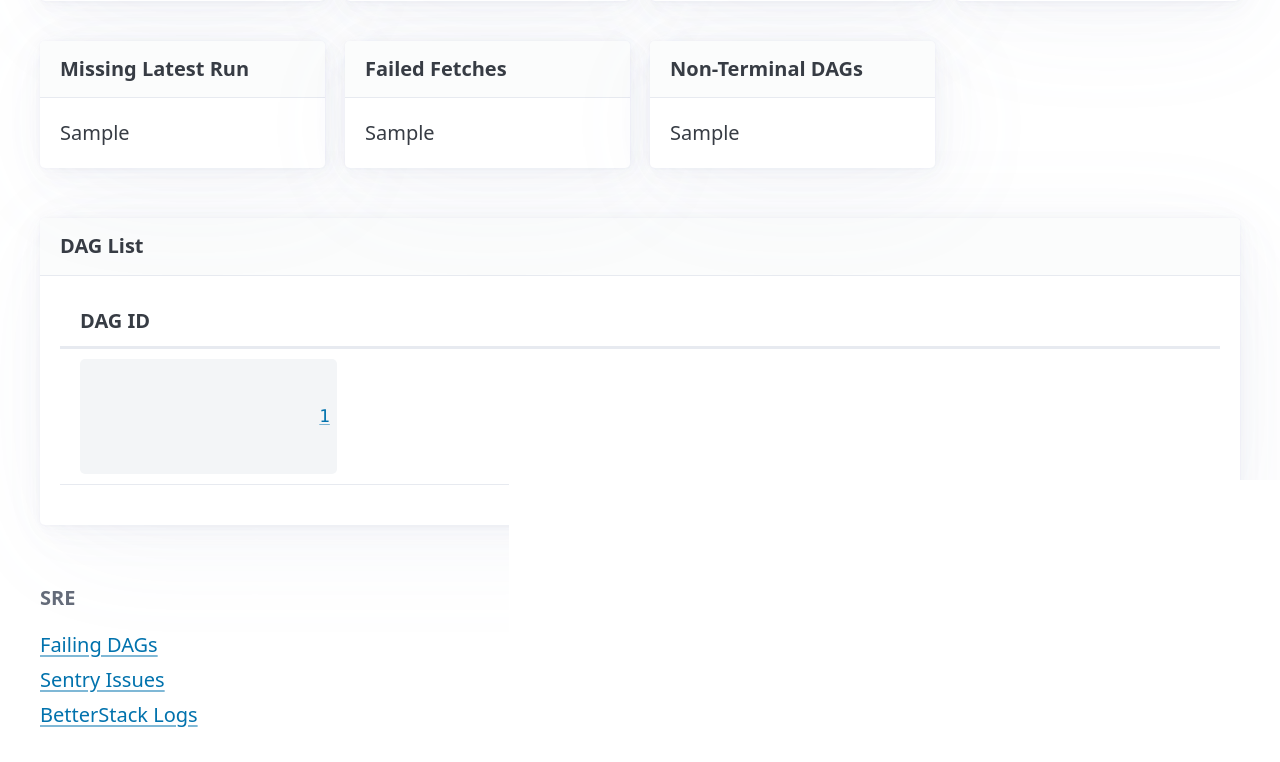
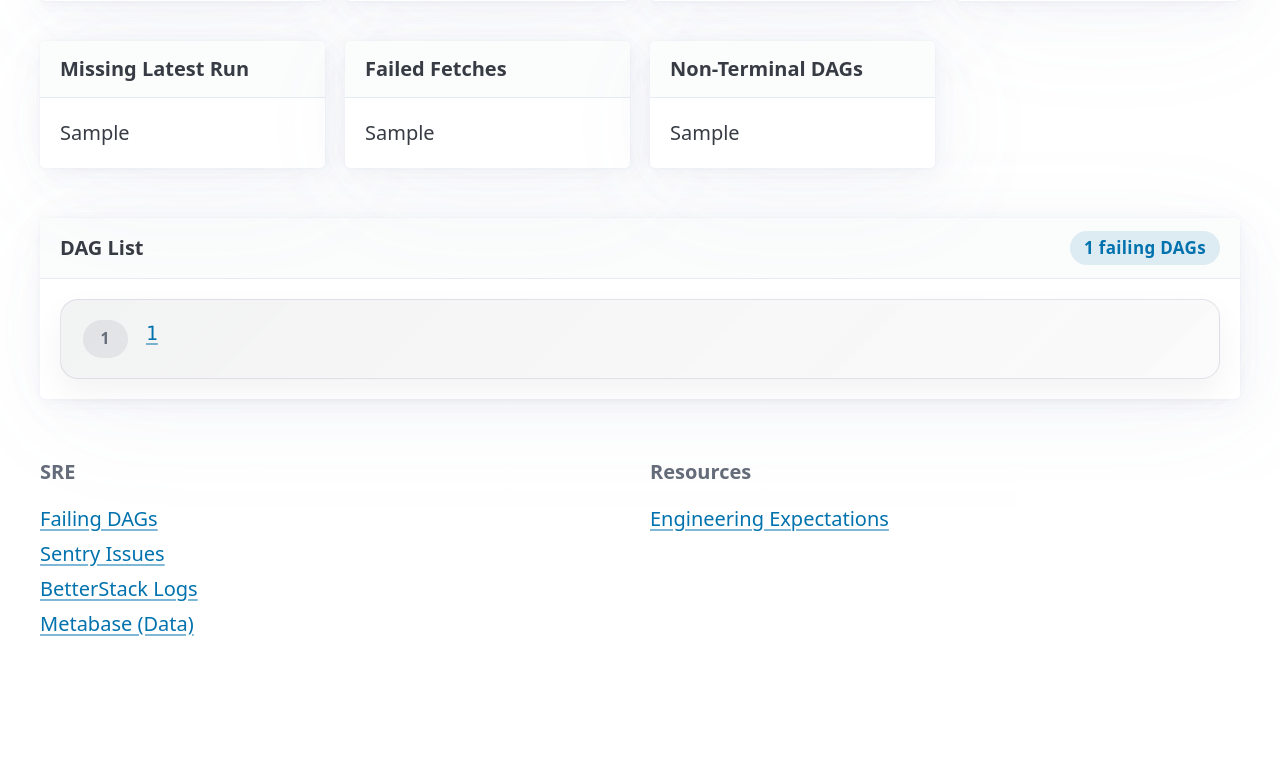
Before and after one commit to ApollosProject/bug-board, a Flask app: template templates/failing_dags.html in a window 1280 px wide. Shown: the part 537-1299 px from the top of the page. After the commit the page ends 1173 px from the top, so only its background shows below. Run offline with Flask 3, Linux system fonts and the light colour scheme; the template is opened without the code that fills it: most values are stand-ins (such as "Sample title", 1, 10 or a date in 2020).

Commit message:
fix(failing-dags): clean up dag list layout (#226)
Summary:
- replace the one-column failing DAG table with a compact list layout
- add responsive and dark-mode styling for long DAG identifiers
- update dashboard tests for the new markup and count badge

Rationale:
- the previous table styling made each single-column row look oversized
- a list better matches the content and keeps long DAG IDs readable
- the refreshed tests cover the intended structure without table-only checks

Tests:
- source venv/bin/activate && python -m unittest tests.test_failing_dags
- source venv/bin/activate && gunicorn app:app --bind 127.0.0.1:8000
- curl -I http://127.0.0.1:8000/failing-dags

Co-authored-by: Codex <codex@openai.com>

```diff
--- a/templates/failing_dags.html
+++ b/templates/failing_dags.html
@@ -43,9 +43,95 @@
     margin-bottom: 0;
   }
 
-  .dag-table code {
-    white-space: pre-wrap;
+  .dag-list-header {
+    display: flex;
+    align-items: center;
+    justify-content: space-between;
+    gap: 0.75rem;
+    flex-wrap: wrap;
+  }
+
+  .dag-count {
+    display: inline-flex;
+    align-items: center;
+    padding: 0.2rem 0.7rem;
+    border-radius: 999px;
+    background: rgba(1, 114, 173, 0.12);
+    color: var(--pico-primary);
+    font-size: 0.85rem;
+    font-weight: 700;
+    letter-spacing: 0.02em;
+  }
+
+  .dag-list {
+    list-style: none;
+    margin: 1rem 0 0;
+    padding: 0;
+    display: grid;
+    gap: 0.85rem;
+  }
+
+  .dag-list-item {
+    margin: 0;
+  }
+
+  .dag-entry {
+    display: grid;
+    grid-template-columns: auto minmax(0, 1fr);
+    align-items: start;
+    gap: 0.9rem;
+    padding: 1rem 1.1rem;
+    border: 1px solid rgba(115, 130, 155, 0.18);
+    border-radius: 0.9rem;
+    background: linear-gradient(
+      135deg,
+      rgba(15, 23, 42, 0.05),
+      rgba(15, 23, 42, 0.02)
+    );
+    box-shadow: 0 0.65rem 1.5rem rgba(15, 23, 42, 0.05);
+  }
+
+  .dag-entry-index {
+    display: inline-flex;
+    align-items: center;
+    justify-content: center;
+    min-width: 2.25rem;
+    padding: 0.35rem 0.55rem;
+    border-radius: 999px;
+    background: rgba(15, 23, 42, 0.07);
+    color: var(--pico-muted-color);
+    font-size: 0.78rem;
+    font-weight: 700;
+    letter-spacing: 0.06em;
+    text-transform: uppercase;
+  }
+
+  .dag-entry-link,
+  .dag-entry-text {
+    min-width: 0;
+    margin: 0;
+    font-family: var(--pico-font-family-monospace);
+    font-size: 0.98rem;
+    line-height: 1.45;
+    overflow-wrap: anywhere;
     word-break: break-word;
+  }
+
+  .dag-entry-link {
+    color: var(--pico-primary);
+    text-decoration-thickness: 0.08em;
+    text-underline-offset: 0.16em;
+  }
+
+  .dag-entry-link:hover {
+    color: color-mix(in srgb, var(--pico-primary) 78%, white);
+  }
+
+  @media (max-width: 640px) {
+    .dag-entry {
+      grid-template-columns: 1fr;
+      gap: 0.7rem;
+    }
   }
 
   .section-header {
@@ -174,6 +260,38 @@
       border-color: rgba(255, 228, 174, 0.16);
       background: rgba(14, 9, 0, 0.24);
     }
+
+    .dag-count {
+      background: rgba(0, 180, 255, 0.14);
+      color: #8bd7ff;
+    }
+
+    .dag-entry {
+      border-color: rgba(124, 149, 191, 0.22);
+      background: linear-gradient(
+        135deg,
+        rgba(17, 24, 39, 0.92),
+        rgba(15, 23, 42, 0.74)
+      );
+      box-shadow: 0 1rem 2rem rgba(2, 6, 23, 0.24);
+    }
+
+    .dag-entry-index {
+      background: rgba(124, 149, 191, 0.16);
+      color: #c7d7f2;
+    }
+
+    .dag-entry-link {
+      color: #2bb8ff;
+    }
+
+    .dag-entry-link:hover {
+      color: #7dd9ff;
+    }
+
+    .dag-entry-text {
+      color: #dbeafe;
+    }
   }
 </style>
 {% endblock %}
@@ -276,8 +394,9 @@
 
   {% if failed_dags %}
     <article>
-      <header>
+      <header class="dag-list-header">
         <strong>DAG List</strong>
+        <span class="dag-count">{{ failed_dag_count }} failing DAGs</span>
       </header>
       {% if is_partial_failed_dag_list %}
         <p>
@@ -285,34 +404,25 @@
           repopulate the full failing DAG set.
         </p>
       {% endif %}
-      <div class="overflow-auto">
-        <table class="dag-table">
-          <thead>
-            <tr>
-              <th scope="col">DAG ID</th>
-            </tr>
-          </thead>
-          <tbody>
+      <ol class="dag-list">
         {% for dag in failed_dags %}
-              <tr>
-                <td>
-                  <code>
+          <li class="dag-list-item">
+            <div class="dag-entry">
+              <span class="dag-entry-index">{{ loop.index }}</span>
               {% if dag.astro_run_url %}
                 <a
+                  class="dag-entry-link"
                   href="{{ dag.astro_run_url }}"
                   target="_blank"
                   rel="noopener noreferrer"
                 >{{ dag.dag_id }}</a>
               {% else %}
-                      {{ dag.dag_id }}
+                <span class="dag-entry-text">{{ dag.dag_id }}</span>
               {% endif %}
-                  </code>
-                </td>
-              </tr>
+            </div>
+          </li>
         {% endfor %}
-          </tbody>
-        </table>
-      </div>
+      </ol>
     </article>
   {% elif not has_missing_airflow_credentials and status == "healthy" %}
     <article class="empty-state">
```
Also changed, not shown: tests/test_failing_dags.py (+5 -2 lines). Lines whose indentation alone changed are shown as unchanged.
